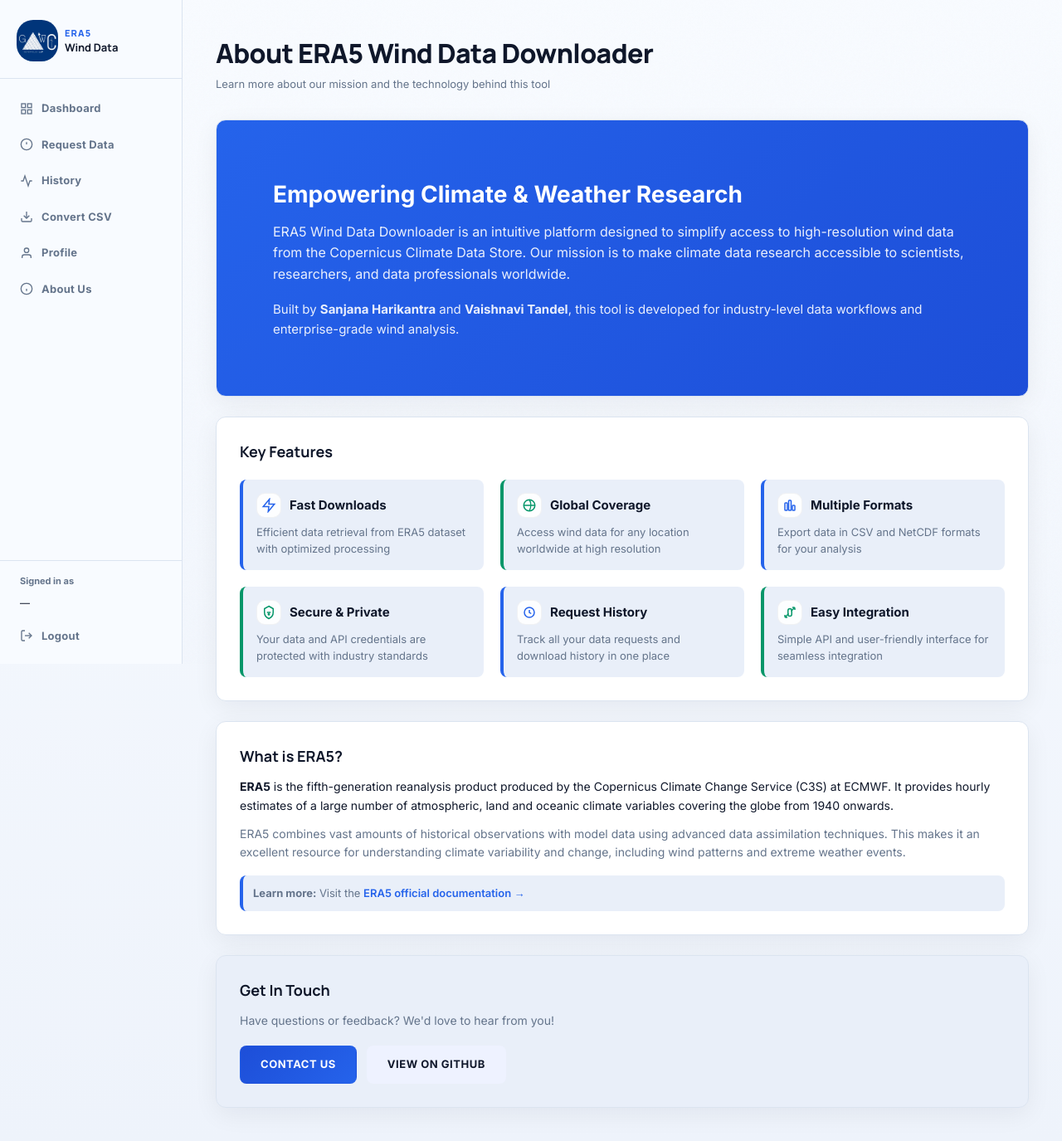
After one commit to SanjanaHarikantra/era5_tool, a Flask app: page /about in a window 1280 px wide. The commit adds this page. Shown: the whole page at 83% size. Run offline with Flask 3, Linux system fonts and the light colour scheme.

Commit message:
added about us page logo

```diff
--- a/app.py
+++ b/app.py
@@ -3,23 +3,22 @@ from flask_sqlalchemy import SQLAlchemy
 from flask_bcrypt import Bcrypt
 from flask_jwt_extended import JWTManager, jwt_required, get_jwt_identity
 from flask_cors import CORS
-from database import db, bcrypt, jwt
+from database import db
 import os
 
 app = Flask(__name__)
 CORS(app)
 
 # Configuration
-import os
-app.config['SECRET_KEY'] = os.getenv('SECRET_KEY')
-app.config['JWT_SECRET_KEY'] = os.getenv('JWT_SECRET_KEY')
+app.config['SECRET_KEY'] = 'era5-wind-tool-secret-2024'
 app.config['SQLALCHEMY_DATABASE_URI'] = 'sqlite:///database.db'
 app.config['SQLALCHEMY_TRACK_MODIFICATIONS'] = False
+app.config['JWT_SECRET_KEY'] = 'era5-jwt-secret-2024'
 app.config['JWT_ACCESS_TOKEN_EXPIRES'] = False
 
 db.init_app(app)
-bcrypt.init_app(app)
-jwt.init_app(app)
+bcrypt = Bcrypt(app)
+jwt = JWTManager(app)
 
 # Import models and routes AFTER db init
 from models import User, Request as DataRequest
@@ -60,9 +59,13 @@ def history_page():
 def convert_csv_page():
     return render_template('convert_csv.html')
 
+@app.route('/about')
+def about_page():
+    return render_template('about_us.html')
+
 if __name__ == '__main__':
     with app.app_context():
         os.makedirs('downloads', exist_ok=True)
         db.create_all()
-        print("✅ Database initialized")
+        print(" Database initialized")
     app.run(debug=True, port=5000)
--- a/static/app.js
+++ b/static/app.js
@@ -46,6 +46,7 @@ function setActiveNav() {
     '/history':      'nav-history',
     '/convert-csv':  'nav-convert',
     '/profile':      'nav-profile',
+    '/about':        'nav-about',
   };
   const id = map[path];
   if (id) document.getElementById(id)?.classList.add('active');
--- a/static/style.css
+++ b/static/style.css
@@ -261,6 +261,31 @@ input:focus, textarea:focus, select:focus {
   color: var(--text); margin-bottom: 4px;
 }
 
+.feature-heading {
+  display: flex;
+  align-items: center;
+  gap: 10px;
+  font-size: 15px;
+  font-weight: 700;
+  margin-bottom: 8px;
+}
+
+.feature-icon {
+  display: inline-flex;
+  width: 30px;
+  height: 30px;
+  align-items: center;
+  justify-content: center;
+  border-radius: 10px;
+  background: rgba(255,255,255,.9);
+  box-shadow: inset 0 0 0 1px rgba(15,23,42,.05);
+}
+
+.feature-icon svg {
+  width: 18px;
+  height: 18px;
+}
+
 .card-subtitle {
   font-size: 12px; color: var(--muted);
   margin-bottom: 24px;
--- /dev/null
+++ b/templates/about_us.html
@@ -0,0 +1,187 @@
+<!DOCTYPE html>
+<html lang="en">
+<head>
+  <meta charset="UTF-8">
+  <meta name="viewport" content="width=device-width, initial-scale=1.0">
+  <title>About Us — ERA5 Wind Tool</title>
+  <link rel="stylesheet" href="/static/style.css">
+</head>
+<body>
+<div class="page-wrap">
+  {% include 'sidebar.html' %}
+
+  <main class="main-content">
+    <div class="page-header">
+      <h1>About ERA5 Wind Data Downloader</h1>
+      <p>Learn more about our mission and the technology behind this tool</p>
+    </div>
+
+    <!-- Hero Section -->
+    <div class="card" style="background: linear-gradient(135deg, var(--accent) 0%, var(--accent2) 100%); color: white; margin-bottom: 24px;">
+      <div style="padding: 40px;">
+        <h2 style="font-size: 28px; margin-bottom: 12px; color: white;">Empowering Climate & Weather Research</h2>
+        <p style="font-size: 16px; line-height: 1.6; color: rgba(255,255,255,0.9);">
+          ERA5 Wind Data Downloader is an intuitive platform designed to simplify access to high-resolution wind data from the Copernicus Climate Data Store. Our mission is to make climate data research accessible to scientists, researchers, and data professionals worldwide.
+        </p>
+        <p style="font-size: 15px; line-height: 1.6; color: rgba(255,255,255,0.9); margin-top: 18px;">
+          Built by <strong>Sanjana Harikantra</strong> and <strong>Vaishnavi Tandel</strong>, this tool is developed for industry-level data workflows and enterprise-grade wind analysis.
+        </p>
+      </div>
+    </div>
+
+    <!-- Features Section -->
+    <div class="card" style="margin-bottom: 24px;">
+      <div class="card-title">Key Features</div>
+      <div style="display: grid; grid-template-columns: repeat(auto-fit, minmax(250px, 1fr)); gap: 20px; margin-top: 20px;">
+        <div style="padding: 16px; background: var(--bg2); border-radius: 8px; border-left: 4px solid var(--accent);">
+          <h3 class="feature-heading">
+            <span class="feature-icon" style="color: var(--accent);">
+              <svg viewBox="0 0 24 24" fill="none" stroke="currentColor" stroke-width="2">
+                <path d="M13 2L3 14h9l-1 8 10-12h-9l1-8z" />
+              </svg>
+            </span>
+            Fast Downloads
+          </h3>
+          <p style="font-size: 13px; color: var(--muted);">Efficient data retrieval from ERA5 dataset with optimized processing</p>
+        </div>
+        <div style="padding: 16px; background: var(--bg2); border-radius: 8px; border-left: 4px solid var(--green);">
+          <h3 class="feature-heading">
+            <span class="feature-icon" style="color: var(--green);">
+              <svg viewBox="0 0 24 24" fill="none" stroke="currentColor" stroke-width="2">
+                <circle cx="12" cy="12" r="9" />
+                <path d="M3 12h18" />
+                <path d="M12 3c3 4.5 3 12 0 18" />
+              </svg>
+            </span>
+            Global Coverage
+          </h3>
+          <p style="font-size: 13px; color: var(--muted);">Access wind data for any location worldwide at high resolution</p>
+        </div>
+        <div style="padding: 16px; background: var(--bg2); border-radius: 8px; border-left: 4px solid var(--accent);">
+          <h3 class="feature-heading">
+            <span class="feature-icon" style="color: var(--accent);">
+              <svg viewBox="0 0 24 24" fill="none" stroke="currentColor" stroke-width="2">
+                <rect x="4" y="8" width="4" height="12" rx="1" />
+                <rect x="10" y="4" width="4" height="16" rx="1" />
+                <rect x="16" y="12" width="4" height="8" rx="1" />
+              </svg>
+            </span>
+            Multiple Formats
+          </h3>
+          <p style="font-size: 13px; color: var(--muted);">Export data in CSV and NetCDF formats for your analysis</p>
+        </div>
+        <div style="padding: 16px; background: var(--bg2); border-radius: 8px; border-left: 4px solid var(--green);">
+          <h3 class="feature-heading">
+            <span class="feature-icon" style="color: var(--green);">
+              <svg viewBox="0 0 24 24" fill="none" stroke="currentColor" stroke-width="2">
+                <path d="M12 2l7 4v6c0 5-3.5 8.5-7 10-3.5-1.5-7-5-7-10V6l7-4z" />
+                <path d="M9 12h6" />
+                <circle cx="12" cy="15" r="1" />
+              </svg>
+            </span>
+            Secure & Private
+          </h3>
+          <p style="font-size: 13px; color: var(--muted);">Your data and API credentials are protected with industry standards</p>
+        </div>
+        <div style="padding: 16px; background: var(--bg2); border-radius: 8px; border-left: 4px solid var(--accent);">
+          <h3 class="feature-heading">
+            <span class="feature-icon" style="color: var(--accent);">
+              <svg viewBox="0 0 24 24" fill="none" stroke="currentColor" stroke-width="2">
+                <circle cx="12" cy="12" r="8" />
+                <path d="M12 8v4l3 2" />
+              </svg>
+            </span>
+            Request History
+          </h3>
+          <p style="font-size: 13px; color: var(--muted);">Track all your data requests and download history in one place</p>
+        </div>
+        <div style="padding: 16px; background: var(--bg2); border-radius: 8px; border-left: 4px solid var(--green);">
+          <h3 class="feature-heading">
+            <span class="feature-icon" style="color: var(--green);">
+              <svg viewBox="0 0 24 24" fill="none" stroke="currentColor" stroke-width="2">
+                <path d="M4 16v2a2 2 0 0 0 2 2h2" />
+                <path d="M20 8v-2a2 2 0 0 0-2-2h-2" />
+                <path d="M14 10l6-6" />
+                <path d="M10 14l-6 6" />
+                <path d="M12 6a3 3 0 0 1 3 3v6a3 3 0 1 1-6 0V9a3 3 0 0 1 3-3z" />
+              </svg>
+            </span>
+            Easy Integration
+          </h3>
+          <p style="font-size: 13px; color: var(--muted);">Simple API and user-friendly interface for seamless integration</p>
+        </div>
+      </div>
+    </div>
+
+    <!-- About ERA5 -->
+    <div class="card" style="margin-bottom: 24px;">
+      <div class="card-title">What is ERA5?</div>
+      <p style="margin-top: 12px; color: var(--text); line-height: 1.6;">
+        <strong>ERA5</strong> is the fifth-generation reanalysis product produced by the Copernicus Climate Change Service (C3S) at ECMWF. It provides hourly estimates of a large number of atmospheric, land and oceanic climate variables covering the globe from 1940 onwards.
+      </p>
+      <p style="margin-top: 12px; color: var(--muted); line-height: 1.6;">
+        ERA5 combines vast amounts of historical observations with model data using advanced data assimilation techniques. This makes it an excellent resource for understanding climate variability and change, including wind patterns and extreme weather events.
+      </p>
+      <div style="margin-top: 16px; padding: 12px; background: var(--bg2); border-radius: 8px; border-left: 4px solid var(--accent);">
+        <p style="font-size: 13px; color: var(--muted);">
+          <strong>Learn more:</strong> Visit the
+          <a href="https://www.ecmwf.int/en/research/climate-reanalysis/era5" target="_blank" style="color: var(--accent); text-decoration: none; font-weight: 600;">
+            ERA5 official documentation →
+          </a>
+        </p>
+      </div>
+    </div>
+
+    <!-- Technology Stack -->
+    <!-- <div class="card" style="margin-bottom: 24px;">
+      <div class="card-title">Technology Stack</div>
+      <div style="margin-top: 16px; display: grid; grid-template-columns: 1fr 1fr; gap: 20px;">
+        <div>
+          <h4 style="color: var(--accent); margin-bottom: 12px; font-size: 14px;">Backend</h4>
+          <ul style="list-style: none; padding: 0; margin: 0;">
+            <li style="padding: 6px 0; color: var(--text); font-size: 13px;">✓ Flask (Python Web Framework)</li>
+            <li style="padding: 6px 0; color: var(--text); font-size: 13px;">✓ SQLAlchemy (Database ORM)</li>
+            <li style="padding: 6px 0; color: var(--text); font-size: 13px;">✓ JWT Authentication</li>
+            <li style="padding: 6px 0; color: var(--text); font-size: 13px;">✓ CDS API Integration</li>
+          </ul>
+        </div>
+        <div>
+          <h4 style="color: var(--accent); margin-bottom: 12px; font-size: 14px;">Frontend</h4>
+          <ul style="list-style: none; padding: 0; margin: 0;">
+            <li style="padding: 6px 0; color: var(--text); font-size: 13px;">✓ HTML5 & CSS3</li>
+            <li style="padding: 6px 0; color: var(--text); font-size: 13px;">✓ Vanilla JavaScript</li>
+            <li style="padding: 6px 0; color: var(--text); font-size: 13px;">✓ Responsive Design</li>
+            <li style="padding: 6px 0; color: var(--text); font-size: 13px;">✓ Modern UI/UX</li>
+          </ul>
+        </div>
+      </div>
+    </div> -->
+
+    <!-- Contact Section -->
+    <div class="card" style="background: var(--bg2);">
+      <div class="card-title">Get In Touch</div>
+      <p style="margin-top: 12px; color: var(--muted);">
+        Have questions or feedback? We'd love to hear from you!
+      </p>
+      <div style="margin-top: 20px; display: flex; gap: 12px;">
+        <a href="mailto:support@example.com" class="btn btn-primary">Contact Us</a>
+        <a href="https://github.com" target="_blank" class="btn btn-secondary">View on GitHub</a>
+      </div>
+    </div>
+
+  </main>
+</div>
+
+<script src="/static/app.js"></script>
+<script>
+// Don't require auth for about page - allow public access
+// But still set active nav if user is logged in
+try {
+  const token = localStorage.getItem('access_token');
+  if (token) {
+    setActiveNav();
+  }
+} catch(e) {}
+</script>
+</body>
+</html>
--- a/templates/sidebar.html
+++ b/templates/sidebar.html
@@ -1,8 +1,13 @@
 <!-- Sidebar navigation shared across dashboard pages -->
 <div class="sidebar">
   <div class="sidebar-logo">
-    <div class="logo-mark">🌬 ERA5</div>
-    <h2>Wind Data<br>Downloader</h2>
+    <a href="/dashboard" style="text-decoration:none;color:inherit;display:flex;align-items:center;gap:8px;">
+      <img src="/static/1.png" alt="ERA5 Logo" style="width:50px;height:50px;object-fit:contain;border-radius: 20px;">
+      <div>
+        <div class="logo-mark">ERA5</div>
+        <h2 style="font-size:13px;margin-top:2px;">Wind Data</h2>
+      </div>
+    </a>
   </div>
 
   <nav class="sidebar-nav">
@@ -42,6 +47,14 @@
       </svg>
       Profile
     </a>
+    <a href="/about" class="nav-item" id="nav-about">
+      <svg viewBox="0 0 24 24" fill="none" stroke="currentColor" stroke-width="2">
+        <circle cx="12" cy="12" r="10"/>
+        <line x1="12" y1="16" x2="12" y2="12"/>
+        <line x1="12" y1="8" x2="12.01" y2="8"/>
+      </svg>
+      About Us
+    </a>
   </nav>
 
   <div class="sidebar-footer">
```
Also changed, not shown: instance/database.db, static/1.png (added).
